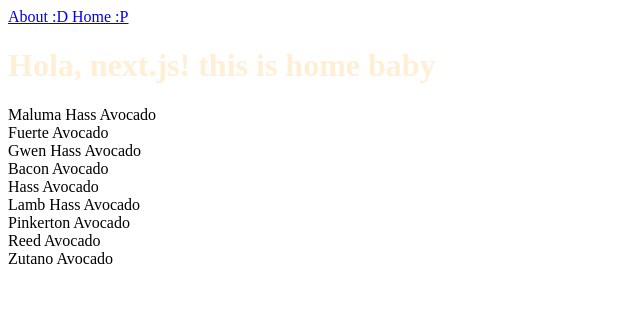
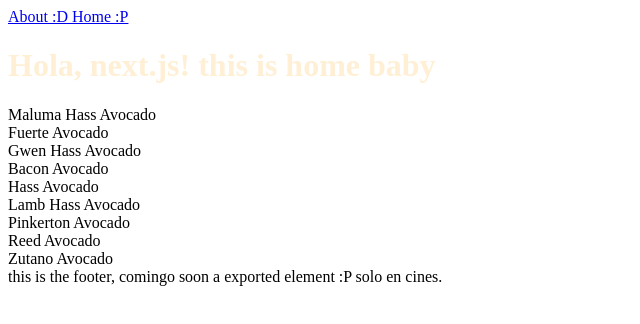
Before and after one commit to sueherrera30/nextJS-little-avocados, a Next.js app: page / in a window 1280 px wide. Shown: the top 324 px of the page, without its empty margins (0-640 px from the left). Built offline with nearby package versions, Linux system fonts and the light colour scheme.

Commit message:
add _app and create layout

```diff
--- /dev/null
+++ b/components/Layout/Layout.tsx
@@ -0,0 +1,17 @@
+import React from 'react';
+import Navbar from '../Navbar';
+
+// pasamos children para hacer dinamico contenido.
+// esto le dira anode, que esto sera un node, lago que react podrá renderizar.
+const Layout: React.FC = ({ children }) => {
+    console.log('hola, layout!');
+    return (
+        <div>
+            <Navbar />
+            { children }
+            <footer>this is the footer, comingo soon a exported element :P solo en cines.</footer>
+        </div>
+    )
+};
+
+export default Layout;
--- /dev/null
+++ b/pages/_app.tsx
@@ -0,0 +1,15 @@
+import { AppProps } from 'next/app';
+import Layout from '../components/Layout/Layout';
+
+function MyApp({ Component, pageProps }: AppProps ) {
+    //como que quiro que todas las vistas lo tenga lo llamamos aqui:
+    return (
+    <Layout>
+      <Component {...pageProps} />
+    </Layout>
+    );
+  }
+// aqui , si vas a usar propiedades o caracteristicas de render dell srvidor, que para eso es lo que estaba comentado arriba de : import App from 'next/app'
+// ten cuidado que podrias bloquear la data y renderizado de este componente.
+
+  export default MyApp;
--- /dev/null
+++ b/pages/_document.tsx
@@ -0,0 +1,17 @@
+import Document, { Html, Head, Main, NextScript } from 'next/document'
+
+class MyDocument extends Document {
+  render() {
+    return (
+      <Html>
+        <Head />
+        <body className="class-body-sue">
+          <Main />
+          <NextScript />
+        </body>
+      </Html>
+    )
+  }
+}
+
+export default MyDocument
--- a/pages/about.js
+++ b/pages/about.js
@@ -5,7 +5,6 @@ const About = () => {
     console.log('hola, next!');
     return (
         <div>
-            <Navbar />
             <h2 style={{ color: "darkcyan" }}>
                 Hola, pagina estática : A B O U T!
             </h2>
--- a/pages/index.tsx
+++ b/pages/index.tsx
@@ -12,7 +12,6 @@ const Home = () => {
     },[]);
     return (
         <div>
-            <Navbar />
             <h1 style={{ color: "papayawhip" }}>Hola, next.js! this is home baby </h1>
             {
               productList.map(avocado => (<div key={avocado.id}>{avocado.name}</div> ))
```
